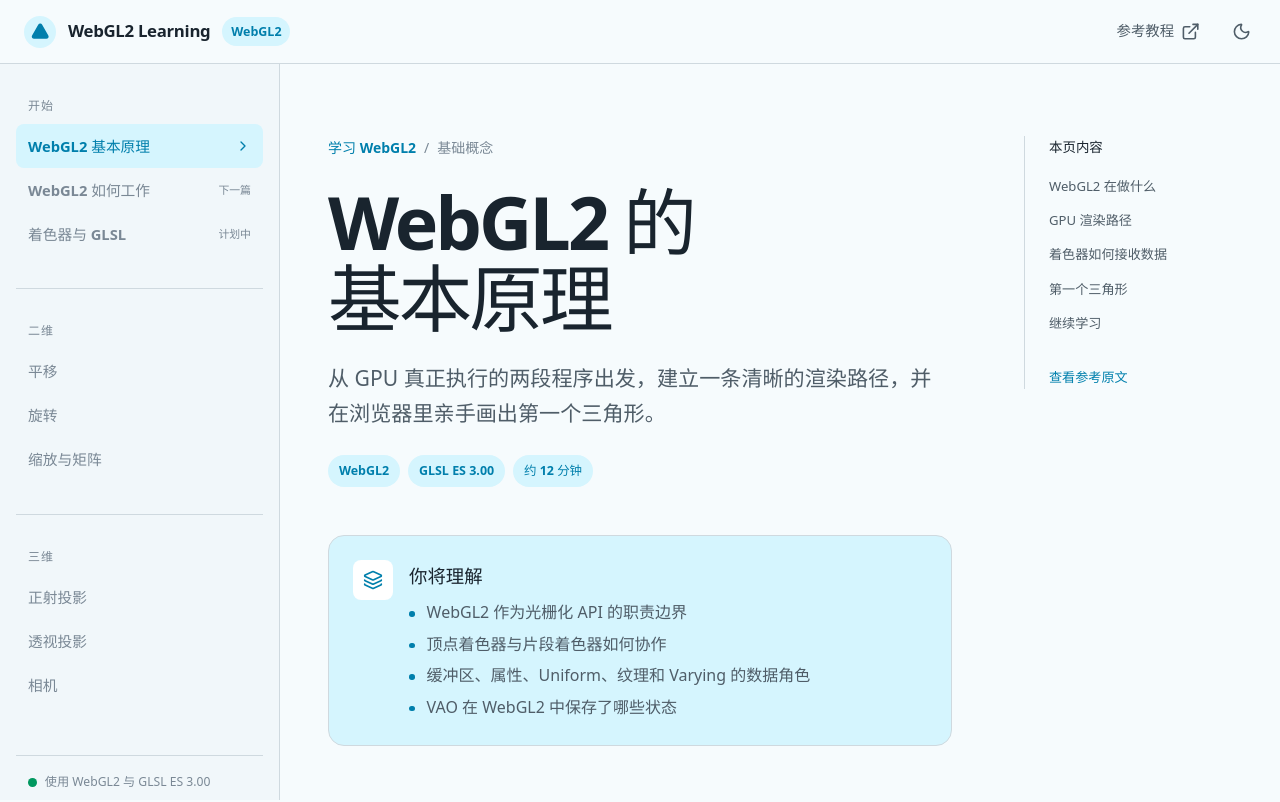
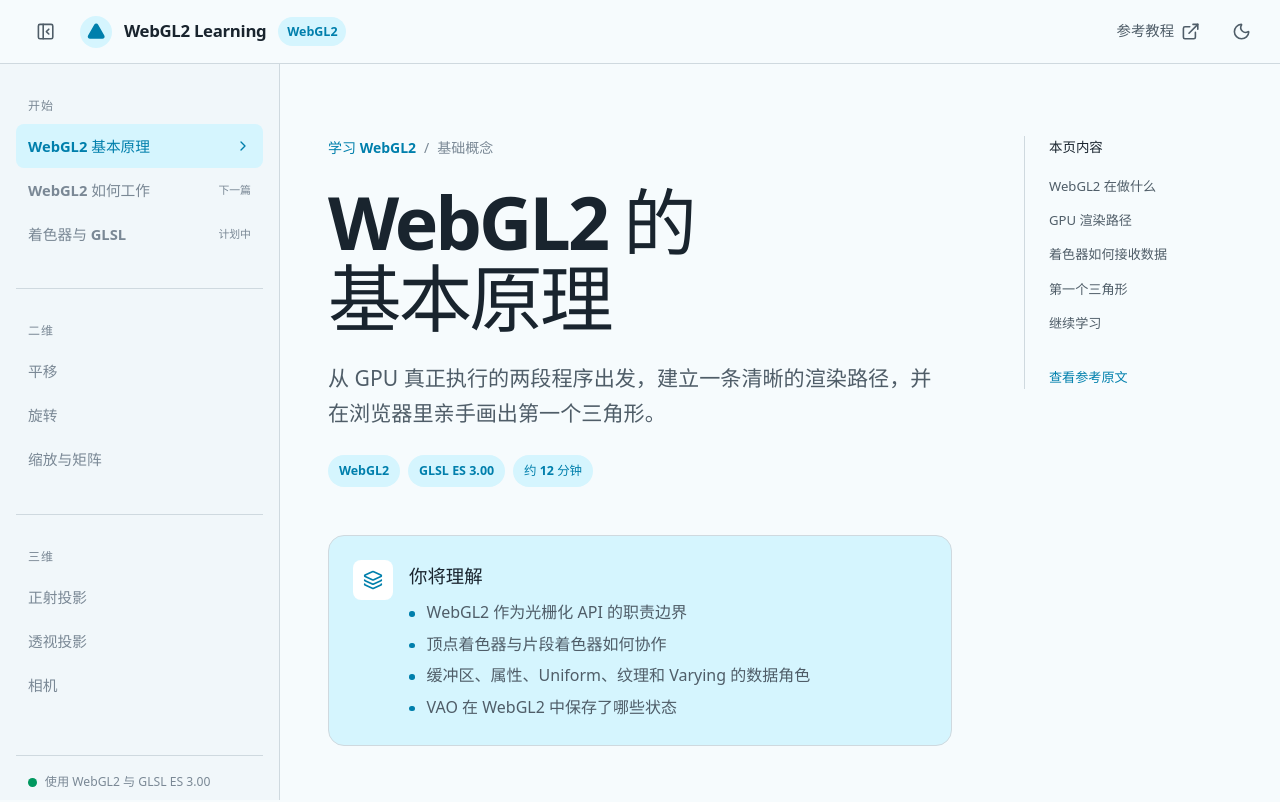
Before and after one commit to leiniaozl229/webgl-learning, a React (Vite) app: page / in a window 1280 px wide. Shown: the top 802 px of the page. Built offline with nearby package versions, Linux system fonts and the light colour scheme; a web font is replaced by a local one.

Commit message:
feat: add collapsible desktop lesson navigation

```diff
--- a/src/demo/App.tsx
+++ b/src/demo/App.tsx
@@ -13,9 +13,19 @@ function readInitialTheme(): Theme {
   return window.matchMedia('(prefers-color-scheme: dark)').matches ? 'dark' : 'light';
 }
 
+function readInitialSidebarCollapsed() {
+  return window.localStorage.getItem('webgl-learning-sidebar-collapsed') === 'true';
+}
+
+function readInitialDesktopLayout() {
+  return window.matchMedia('(min-width: 56rem)').matches;
+}
+
 export function App() {
   const [theme, setTheme] = useState<Theme>(readInitialTheme);
   const [menuOpen, setMenuOpen] = useState(false);
+  const [sidebarCollapsed, setSidebarCollapsed] = useState(readInitialSidebarCollapsed);
+  const [isDesktop, setIsDesktop] = useState(readInitialDesktopLayout);
 
   useEffect(() => {
     document.documentElement.dataset.theme = theme;
@@ -28,7 +38,21 @@ export function App() {
   }, [theme]);
 
   useEffect(() => {
-    if (!menuOpen) return;
+    window.localStorage.setItem('webgl-learning-sidebar-collapsed', String(sidebarCollapsed));
+  }, [sidebarCollapsed]);
+
+  useEffect(() => {
+    const media = window.matchMedia('(min-width: 56rem)');
+    const updateLayout = (event: MediaQueryListEvent) => {
+      setIsDesktop(event.matches);
+      if (event.matches) setMenuOpen(false);
+    };
+    media.addEventListener('change', updateLayout);
+    return () => media.removeEventListener('change', updateLayout);
+  }, []);
+
+  useEffect(() => {
+    if (!menuOpen || isDesktop) return;
     const previousOverflow = document.body.style.overflow;
     document.body.style.overflow = 'hidden';
     document.querySelector<HTMLButtonElement>('.sidebar__mobile-header button')?.focus();
@@ -39,20 +63,27 @@ export function App() {
     return () => {
       document.body.style.overflow = previousOverflow;
       window.removeEventListener('keydown', close);
-      document.querySelector<HTMLButtonElement>('.menu-button')?.focus();
+      document.querySelector<HTMLButtonElement>('.mobile-menu-button')?.focus();
     };
-  }, [menuOpen]);
+  }, [isDesktop, menuOpen]);
 
   return (
-    <div className="app-shell">
+    <div className={`app-shell${sidebarCollapsed ? ' app-shell--sidebar-collapsed' : ''}`}>
       <a className="skip-link" href="#main-content">跳到正文</a>
       <SiteHeader
         theme={theme}
         menuOpen={menuOpen}
+        sidebarCollapsed={sidebarCollapsed}
         onThemeChange={() => setTheme((value) => value === 'dark' ? 'light' : 'dark')}
         onMenuOpen={() => setMenuOpen(true)}
+        onSidebarToggle={() => setSidebarCollapsed((value) => !value)}
       />
-      <Sidebar open={menuOpen} onClose={() => setMenuOpen(false)} />
+      <Sidebar
+        open={menuOpen}
+        collapsed={sidebarCollapsed}
+        isDesktop={isDesktop}
+        onClose={() => setMenuOpen(false)}
+      />
       <main id="main-content" className="main-content">
         <LessonArticle />
         <TableOfContents />
--- a/src/demo/components/Sidebar.tsx
+++ b/src/demo/components/Sidebar.tsx
@@ -4,13 +4,23 @@ import { navigationGroups } from '../navigation';
 
 interface SidebarProps {
   open: boolean;
+  collapsed: boolean;
+  isDesktop: boolean;
   onClose: () => void;
 }
 
-export function Sidebar({ open, onClose }: SidebarProps) {
+export function Sidebar({ open, collapsed, isDesktop, onClose }: SidebarProps) {
+  const hidden = isDesktop ? collapsed : !open;
+
   return (
     <>
-      <aside id="course-sidebar" className={`sidebar${open ? ' sidebar--open' : ''}`} aria-label="课程导航">
+      <aside
+        id="course-sidebar"
+        className={`sidebar${open ? ' sidebar--open' : ''}${collapsed ? ' sidebar--collapsed' : ''}`}
+        aria-label="课程导航"
+        aria-hidden={hidden}
+        inert={hidden}
+      >
         <div className="sidebar__mobile-header">
           <strong>课程目录</strong>
           <button className="icon-button" type="button" onClick={onClose} aria-label="关闭课程导航"><X aria-hidden="true" /></button>
--- a/src/demo/components/SiteHeader.tsx
+++ b/src/demo/components/SiteHeader.tsx
@@ -1,18 +1,27 @@
-import { ExternalLink, Menu, Moon, Sun, Triangle } from 'lucide-react';
+import { ExternalLink, Menu, Moon, PanelLeftClose, PanelLeftOpen, Sun, Triangle } from 'lucide-react';
 
 interface SiteHeaderProps {
   theme: 'light' | 'dark';
   menuOpen: boolean;
+  sidebarCollapsed: boolean;
   onThemeChange: () => void;
   onMenuOpen: () => void;
+  onSidebarToggle: () => void;
 }
 
-export function SiteHeader({ theme, menuOpen, onThemeChange, onMenuOpen }: SiteHeaderProps) {
+export function SiteHeader({
+  theme,
+  menuOpen,
+  sidebarCollapsed,
+  onThemeChange,
+  onMenuOpen,
+  onSidebarToggle,
+}: SiteHeaderProps) {
   return (
     <header className="site-header">
       <div className="site-header__brand">
         <button
-          className="icon-button menu-button"
+          className="icon-button mobile-menu-button"
           type="button"
           onClick={onMenuOpen}
           aria-label="打开课程导航"
@@ -20,6 +29,17 @@ export function SiteHeader({ theme, menuOpen, onThemeChange, onMenuOpen }: SiteH
           aria-expanded={menuOpen}
         >
           <Menu aria-hidden="true" />
+        </button>
+        <button
+          className="icon-button desktop-sidebar-button"
+          type="button"
+          onClick={onSidebarToggle}
+          aria-label={sidebarCollapsed ? '展开课程导航' : '收起课程导航'}
+          aria-controls="course-sidebar"
+          aria-expanded={!sidebarCollapsed}
+          title={sidebarCollapsed ? '展开课程导航' : '收起课程导航'}
+        >
+          {sidebarCollapsed ? <PanelLeftOpen aria-hidden="true" /> : <PanelLeftClose aria-hidden="true" />}
         </button>
         <a className="brand-link" href="#lesson-title" aria-label="WebGL2 Learning 首页">
           <span className="brand-mark" aria-hidden="true"><Triangle /></span>
--- a/src/demo/style.css
+++ b/src/demo/style.css
@@ -185,7 +185,8 @@ code:not(pre code) {
 .header-link { gap: 0.42rem; padding: 0 var(--space-sm); font-size: 0.9rem; font-weight: 650; text-decoration: none; }
 .icon-button:hover, .header-link:hover, .playground button:hover { background: var(--color-surface-soft); color: var(--color-text); text-decoration: none; }
 .icon-button:active, .playground button:active { transform: scale(0.96); }
-.menu-button { display: grid; }
+.mobile-menu-button { display: grid; }
+.desktop-sidebar-button { display: none; }
 
 .sidebar {
   position: fixed;
@@ -405,10 +406,13 @@ code:not(pre code) {
 }
 
 @media (min-width: 56rem) {
-  .menu-button, .sidebar__mobile-header, .nav-scrim { display: none; }
+  .mobile-menu-button, .sidebar__mobile-header, .nav-scrim { display: none; }
+  .desktop-sidebar-button { display: grid; }
   .site-header { padding-left: var(--space-lg); }
-  .sidebar { z-index: 20; top: var(--header-height); width: var(--sidebar-width); padding: var(--space-xl) var(--space-md); transform: none; transition: none; }
-  .main-content { width: auto; margin-left: var(--sidebar-width); padding-top: calc(var(--header-height) + var(--space-3xl)); }
+  .sidebar { z-index: 20; top: var(--header-height); width: var(--sidebar-width); padding: var(--space-xl) var(--space-md); transform: none; transition: transform 220ms var(--ease-out); }
+  .sidebar--collapsed { transform: translateX(-101%); }
+  .main-content { width: auto; margin-left: var(--sidebar-width); padding-top: calc(var(--header-height) + var(--space-3xl)); transition: margin-left 220ms var(--ease-out); }
+  .app-shell--sidebar-collapsed .main-content { margin-left: 0; }
   .playground__body { grid-template-columns: minmax(0, 1.05fr) minmax(18rem, 0.95fr); min-height: 31rem; }
   .editor-panel { border-right: 1px solid oklch(0.36 0.022 245); border-bottom: 0; }
 }
```
Also changed, not shown: .impeccable/design.json, 1 other file (tests, documents, lock files or other folders).
